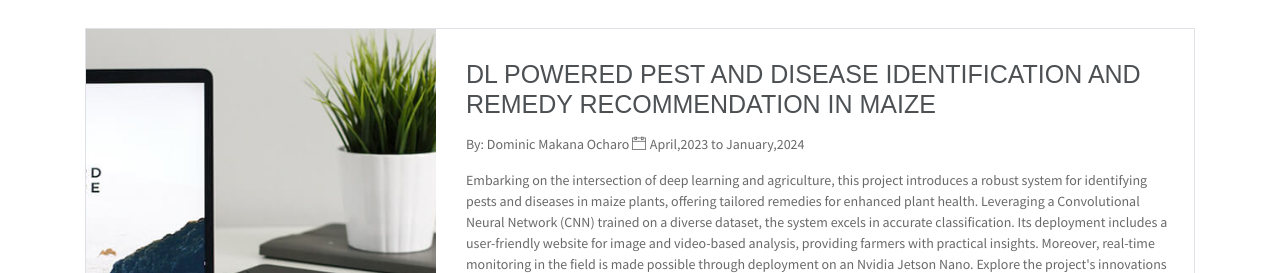
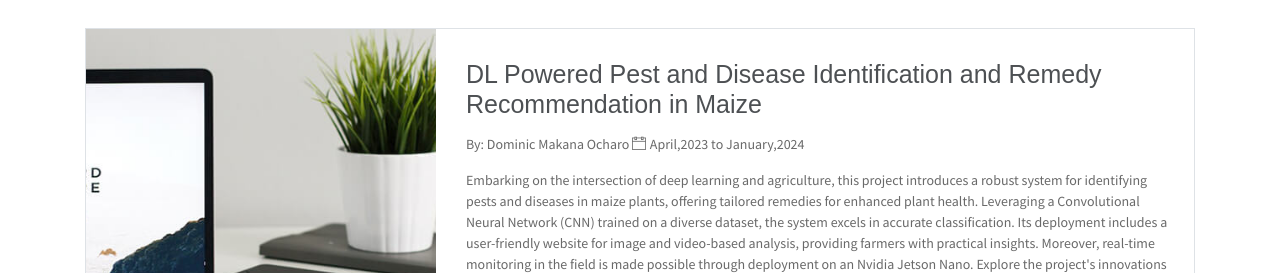
Before and after one commit to DominicOcharo1/dominic-ocharo1, a website: page index.html in a window 1280 px wide. Shown: the part 5680-5953 px from the top of the page. Drawn offline with Linux system fonts and the light colour scheme; some packages are replaced by stand-ins of ours.

Commit message:
Update index.html
UPDATED TITLE TO DL powered pest and disease identification and remedy recommendation in maize PROJECT

```diff
--- a/index.html
+++ b/index.html
@@ -621,7 +621,7 @@
                         <img src="assets/imgs/blog2.jpg" alt="Download free bootstrap 4 landing page, free boootstrap 4 templates, Download free bootstrap 4.1 landing page, free boootstrap 4.1.1 templates, meyawo Landing page">
                     </div>
                     <div class="content-holder">
-                        <h6 class="title">DL POWERED PEST AND DISEASE IDENTIFICATION AND REMEDY RECOMMENDATION IN MAIZE</h6>
+                        <h6 class="title">DL Powered Pest and Disease Identification and Remedy Recommendation in Maize</h6>
 
 			<p class="post-details">
 			    By: Dominic Makana Ocharo
```
